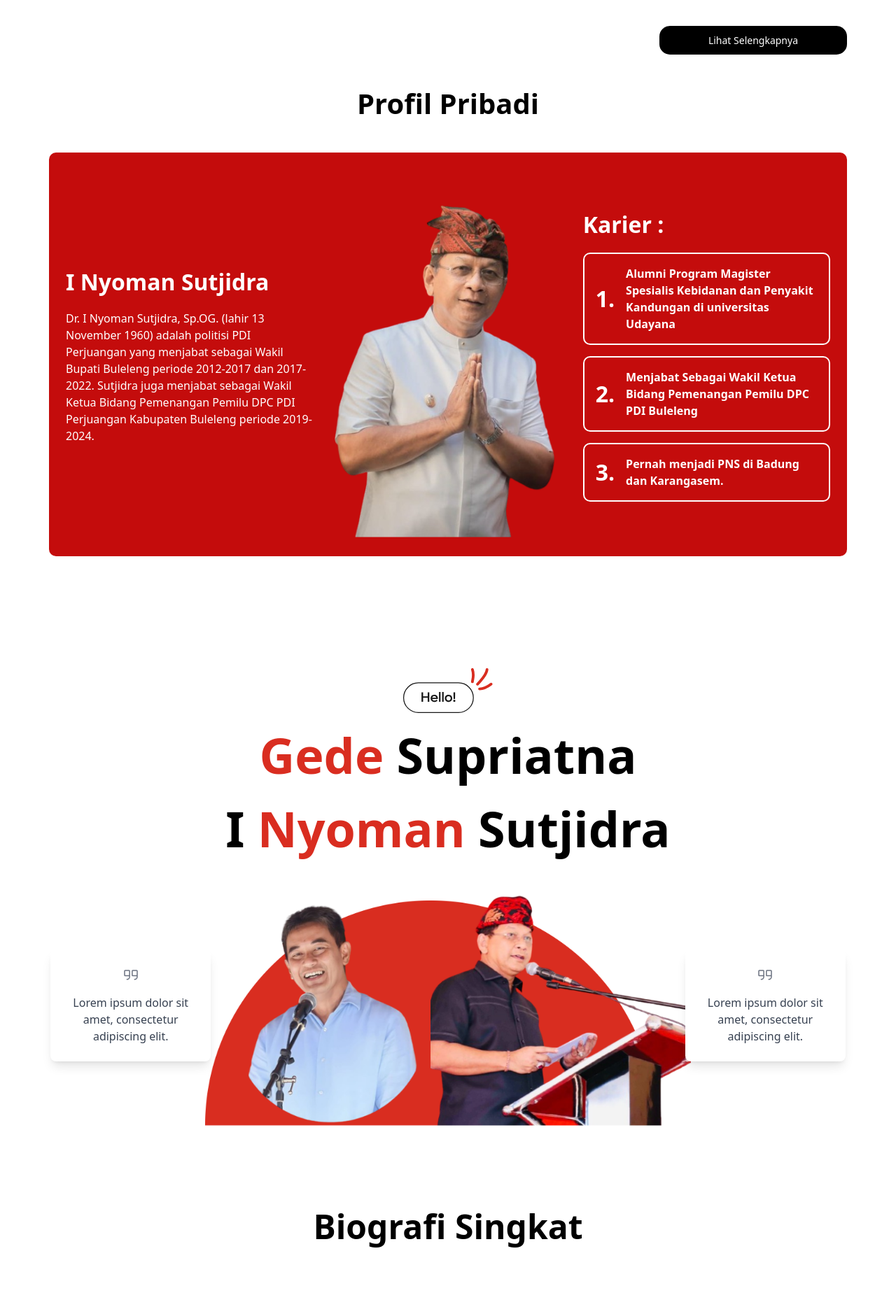
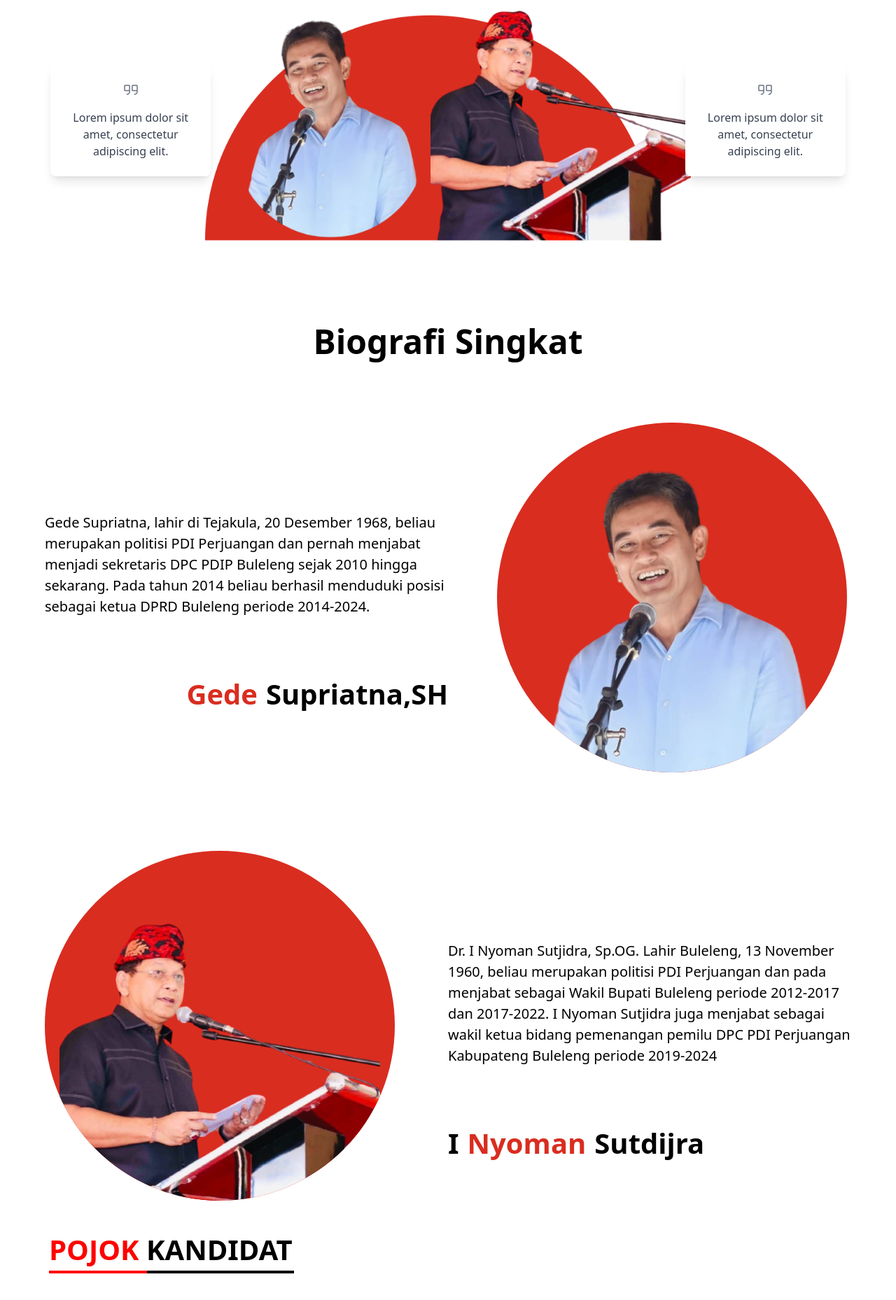
Before and after one commit to RamzGxz/landing-page-denpasar, a React (Vite) app: page / in a window 1280 px wide. Shown: the part 470-2328 px from the top of the page at 70% size. Built offline with nearby package versions, Linux system fonts and the light colour scheme.

Commit message:
jadi update

```diff
--- a/src/pages/LandingPages.jsx
+++ b/src/pages/LandingPages.jsx
@@ -11,10 +11,10 @@ const LandingPages = () => {
     return (
         <>
         <Navbar />
+        <Hero />
+        <Biografi/>
         <Pojok />
         <ProfilNyoman />
-        <Hero />
-        <Biografi/>
         <RekapKegiatan/>
         <Berita/>
         </>
```
